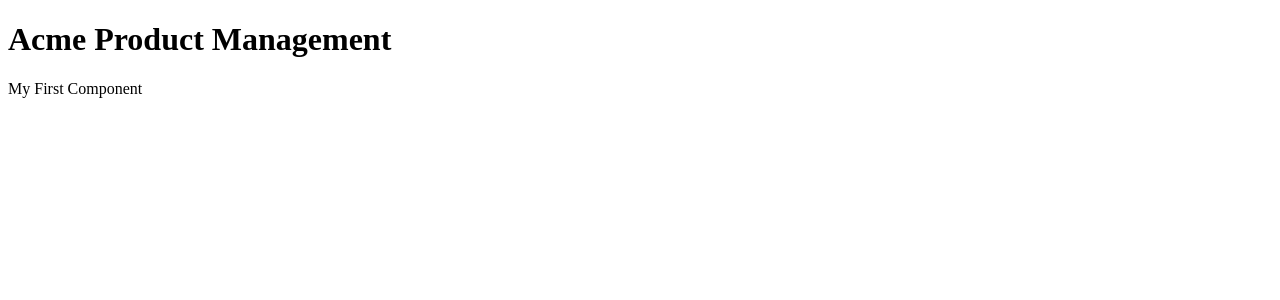
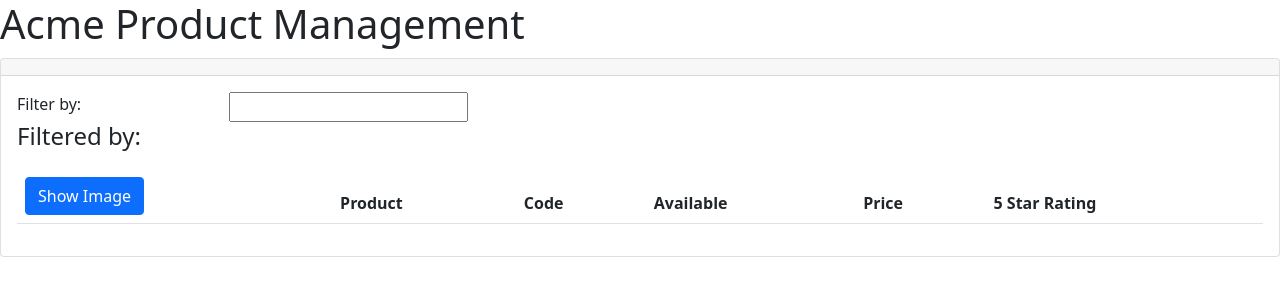
Before and after one commit to Radensuaso/APM, an Angular app: page / in a window 1280 px wide. Shown: the top 300 px of the page. Built offline with nearby package versions, Linux system fonts and the light colour scheme.

Commit message:
Product-list on its way

```diff
--- a/package.json
+++ b/package.json
@@ -18,6 +18,8 @@
     "@angular/platform-browser": "~12.0.0",
     "@angular/platform-browser-dynamic": "~12.0.0",
     "@angular/router": "~12.0.0",
+    "bootstrap": "^5.1.3",
+    "font-awesome": "^4.7.0",
     "rxjs": "~6.6.0",
     "tslib": "^2.1.0",
     "zone.js": "~0.11.4"
--- a/src/app/app.component.ts
+++ b/src/app/app.component.ts
@@ -2,10 +2,12 @@
 
 @Component({
   selector: "pm-root",
-  template: `<div>
-    <h1>{{ pageTitle }}</h1>
-    <div>My First Component</div>
-  </div>`,
+  template: `
+    <div>
+      <h1>{{ pageTitle }}</h1>
+      <pm-products></pm-products>
+    </div>
+  `,
 })
 export class AppComponent {
   pageTitle: string = "Acme Product Management";
--- /dev/null
+++ b/src/app/products/product-list.component.html
@@ -0,0 +1,33 @@
+<div class="card">
+  <div class="card-header"></div>
+  <div class="card-body">
+    <div class="row">
+      <div class="col-md-2">Filter by:</div>
+      <div class="col-md-4">
+        <input type="text" />
+      </div>
+    </div>
+    <div class="row">
+      <div class="col-md-6">
+        <h4>Filtered by:</h4>
+      </div>
+    </div>
+    <div class="table-responsive">
+      <table class="table">
+        <thead>
+          <tr>
+            <th>
+              <button class="btn btn-primary">Show Image</button>
+            </th>
+            <th>Product</th>
+            <th>Code</th>
+            <th>Available</th>
+            <th>Price</th>
+            <th>5 Star Rating</th>
+          </tr>
+        </thead>
+        <tbody></tbody>
+      </table>
+    </div>
+  </div>
+</div>
--- a/src/styles.css
+++ b/src/styles.css
@@ -1,14 +1,17 @@
 /* You can add global styles to this file, and also import other style files */
+@import "~bootstrap/dist/css/bootstrap.min.css";
+@import "~font-awesome/css/font-awesome.min.css";
+
 div.card-header {
- font-size: large;
+  font-size: large;
 }
 
 div.card {
-  margin-top: 10px
+  margin-top: 10px;
 }
 
 .table {
-  margin-top: 10px
+  margin-top: 10px;
 }
 
 a {
```
Also changed, not shown: src/app/app.module.ts (+8 -11 lines), src/app/products/product-list.component.ts (added, +7 -0 lines), 1 other file (tests, documents, lock files or other folders).
